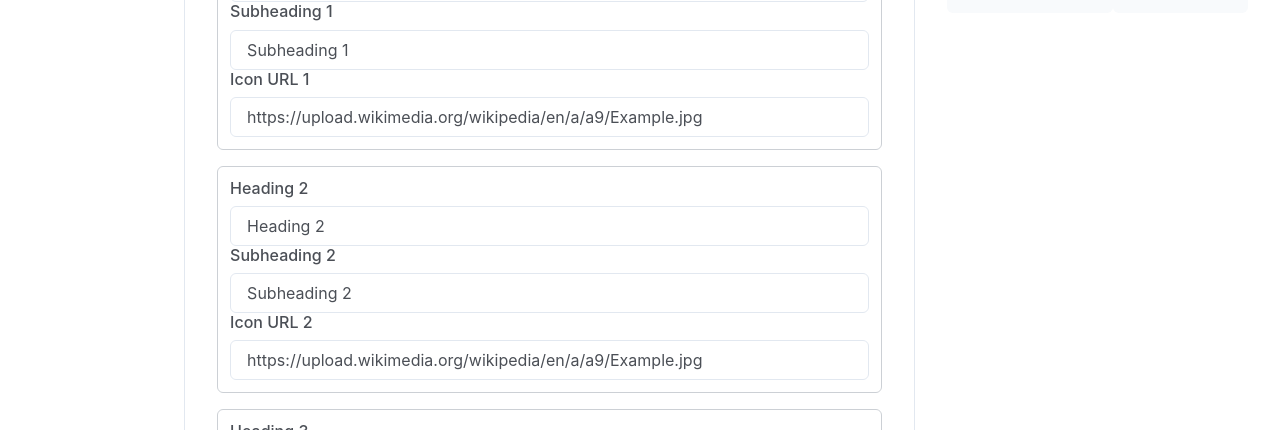
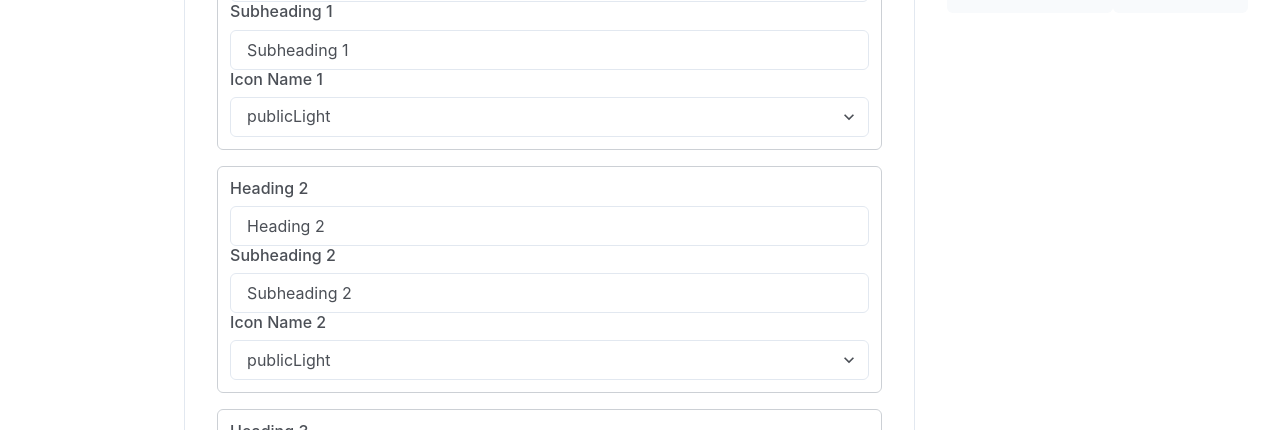
Before and after one commit to NathanielClarence/unihack-fiatlux, a Next.js app: page / in a window 1280 px wide. Shown: the part 362-792 px from the top of the page. Built offline with nearby package versions, Linux system fonts and the light colour scheme.

Commit message:
Icon Dropdown

```diff
--- a/pages/index.js
+++ b/pages/index.js
@@ -15,6 +15,23 @@ import handleDownload from '../utils/handleDownload';
 
 // Custom Components
 import { EditValue, ImageSlider, Card } from '../components';
+
+const ICONS_URL = {
+    publicLight: 'https://res.cloudinary.com/doeq4duhf/image/upload/v1615011593/baseline_public_white_48dp_zesoji.png',
+    publicDark: 'https://res.cloudinary.com/doeq4duhf/image/upload/v1615011576/baseline_public_black_48dp_orhbij.png',
+    phoneLinkLight: 'https://res.cloudinary.com/doeq4duhf/image/upload/v1615011552/baseline_phonelink_white_48dp_foug8j.png',
+    phoneLinkDark: 'https://res.cloudinary.com/doeq4duhf/image/upload/v1615011564/baseline_phonelink_black_48dp_f6avox.png',
+    laptopLight: 'https://res.cloudinary.com/doeq4duhf/image/upload/v1615011538/baseline_laptop_white_48dp_oqacb7.png',
+    laptopDark: 'https://res.cloudinary.com/doeq4duhf/image/upload/v1615011524/baseline_laptop_black_48dp_quz8md.png',
+    feedLight: 'https://res.cloudinary.com/doeq4duhf/image/upload/v1615011504/baseline_feed_white_48dp_pyliek.png',
+    feedDark: 'https://res.cloudinary.com/doeq4duhf/image/upload/v1615011517/baseline_feed_black_48dp_zanbbn.png',
+    settingsLight: 'https://res.cloudinary.com/doeq4duhf/image/upload/v1615011420/baseline_settings_white_48dp_lhdd0v.png',
+    settingsDark: 'https://res.cloudinary.com/doeq4duhf/image/upload/v1615011408/baseline_settings_black_48dp_kmockt.png',
+    sportsKabaddiLight: 'https://res.cloudinary.com/doeq4duhf/image/upload/v1615011381/baseline_sports_kabaddi_white_48dp_t2vg6h.png',
+    sportsKabaddiDark: 'https://res.cloudinary.com/doeq4duhf/image/upload/v1615011347/baseline_sports_kabaddi_black_48dp_hck911.png',
+    paymentLight: 'https://res.cloudinary.com/doeq4duhf/image/upload/v1615011028/baseline_payment_white_48dp_h2vujo.png',
+    paymentDark: 'https://res.cloudinary.com/doeq4duhf/image/upload/v1615010867/baseline_payment_black_48dp_yg02x5.png',
+};
 
 function createList(numElements) {
     const parseNumEl = parseInt(numElements);
@@ -64,22 +81,22 @@ export default function Home({ apiUrl }) {
         {
             heading: 'Heading 1',
             subheading: 'Subheading 1',
-            iconName: 'https://upload.wikimedia.org/wikipedia/en/a/a9/Example.jpg',
+            iconName: ICONS_URL.publicLight,
         },
         {
             heading: 'Heading 2',
             subheading: 'Subheading 2',
-            iconName: 'https://upload.wikimedia.org/wikipedia/en/a/a9/Example.jpg',
+            iconName: ICONS_URL.publicLight,
         },
         {
             heading: 'Heading 3',
             subheading: 'Subheading 3',
-            iconName: 'https://upload.wikimedia.org/wikipedia/en/a/a9/Example.jpg',
+            iconName: ICONS_URL.publicLight,
         },
         {
             heading: 'Heading 4',
             subheading: 'Subheading 4',
-            iconName: 'https://upload.wikimedia.org/wikipedia/en/a/a9/Example.jpg',
+            iconName: ICONS_URL.publicLight,
         },
     ]);
     const MIN_CHEVRON_ITEM = 4;
@@ -114,7 +131,7 @@ export default function Home({ apiUrl }) {
         const newItem = {
             heading: '',
             subheading: '',
-            iconName: '',
+            iconName: ICONS_URL.publicLight,
         };
         setChevronData((prevState) => {
             if (prevState.length < MAX_CHEVRON_ITEM) {
@@ -255,14 +272,15 @@ export default function Home({ apiUrl }) {
                                 />
                             </FormControl>
                             <FormControl>
-                                <FormLabel>{`Icon URL ${index + 1}`}</FormLabel>
-                                <Input
-                                    label={`Icon URL ${index + 1}`}
-                                    type="text"
-                                    placeholder="Icon URL"
+                                <FormLabel>{`Icon Name ${index + 1}`}</FormLabel>
+                                <Select
                                     value={item.iconName}
-                                    onChange={(e) => handleChevronDataChange(e.target.value, 2, index)}
-                                />
+                                    onChange={(e) => handleChevronDataChange(e.target.value, 2, index) }
+                                >
+                                    {Object.keys(ICONS_URL).map((key) => (
+                                        <option value={ICONS_URL[key]}>{key}</option>
+                                    ))}
+                                </Select>
                             </FormControl>
                         </Box>
                     )) : null}
```
